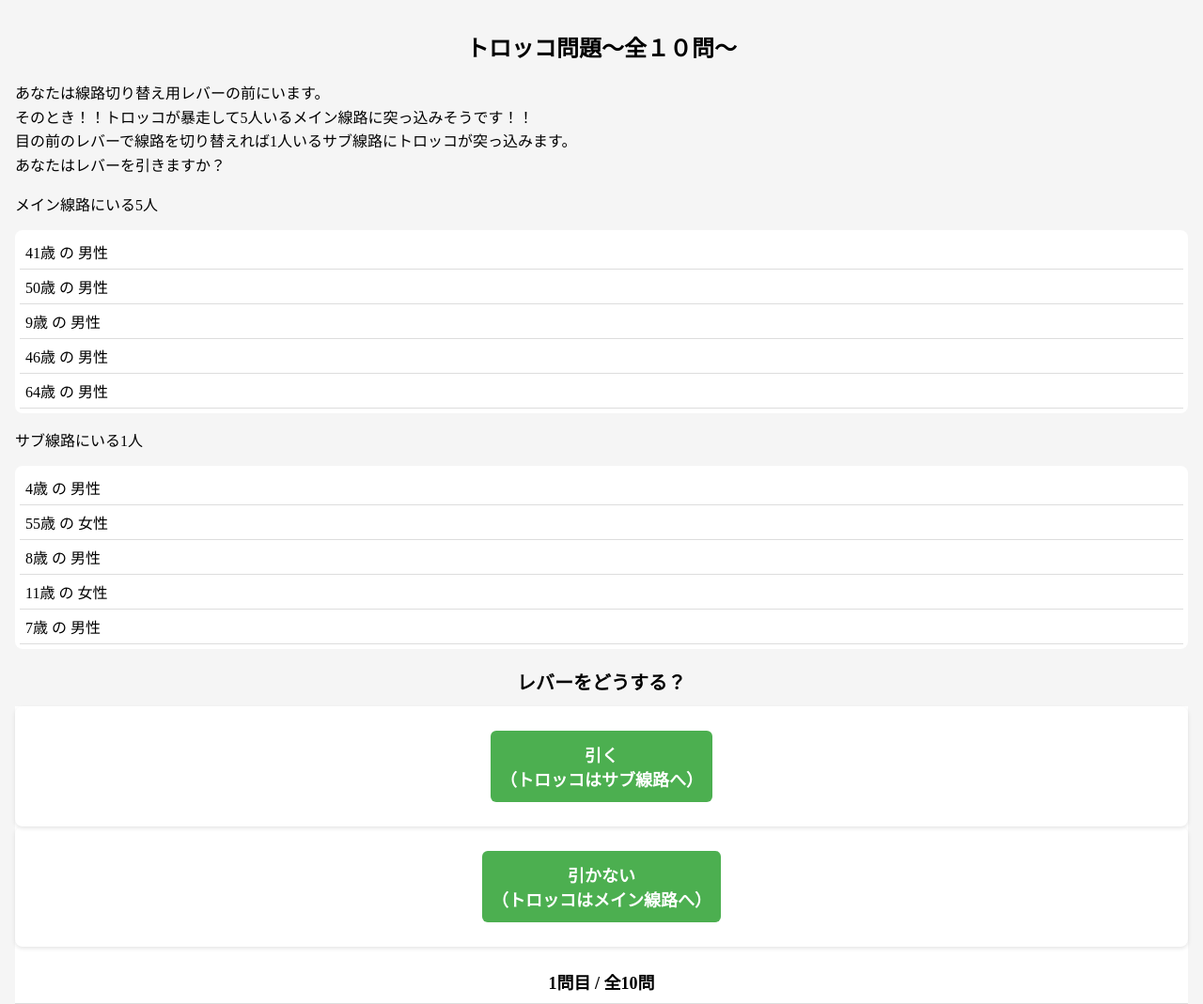
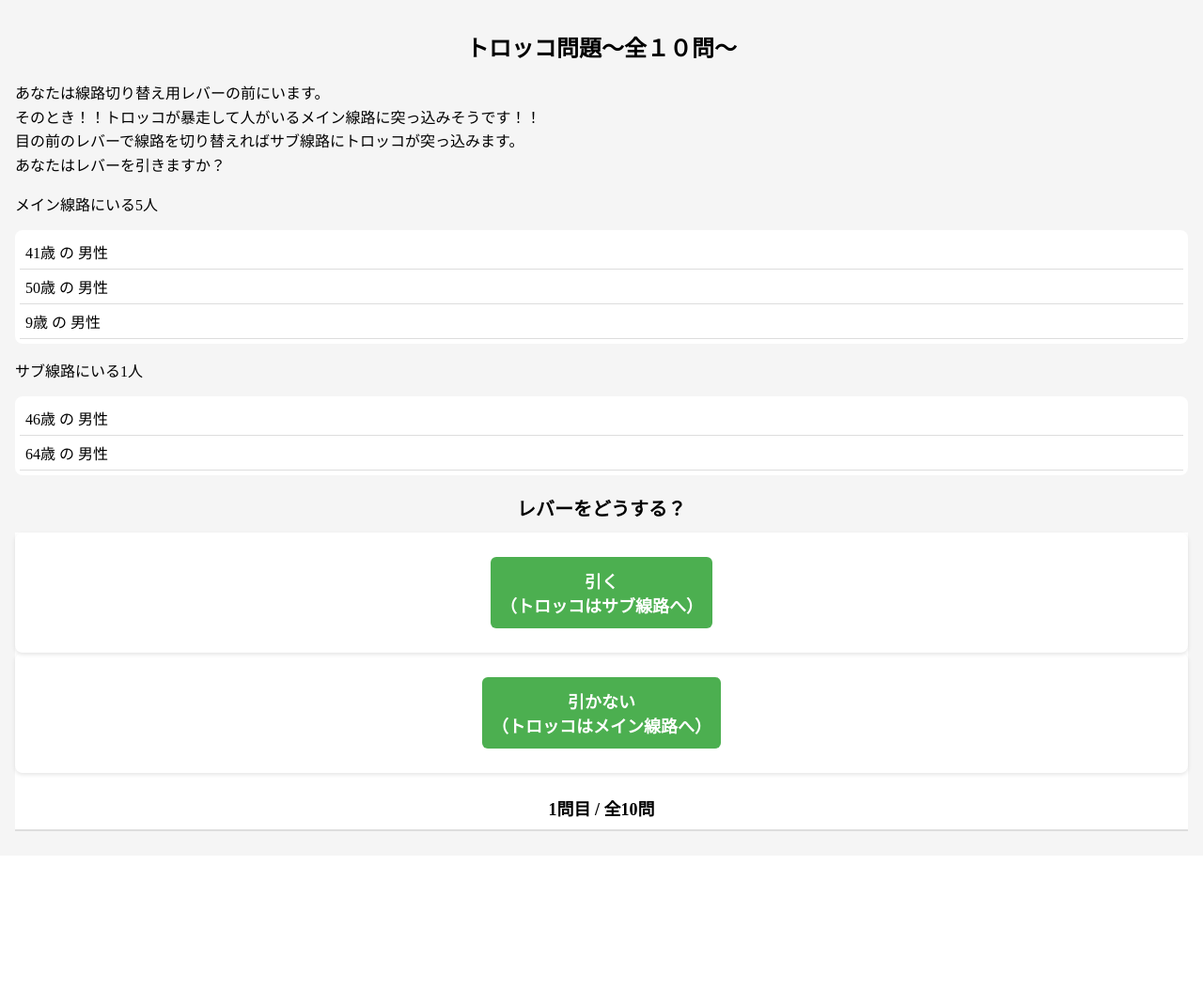
Before and after one commit to tanidashoya/trocco_game, a Flask app: page / in a window 1280 px wide. Shown: the top 1069 px of the page at 94% size. After the commit the page ends 885 px from the top, so only its background shows below. Run offline with Flask 3, Linux system fonts and the light colour scheme.

Commit message:
人数random化

```diff
--- a/app.py
+++ b/app.py
@@ -17,8 +17,8 @@ class Person:
         self.gender = gender
 
 gender_list = ["男性", "女性"]
-num_on_main_track = 5
-num_on_sub_track = 5
+num_on_main_track = rd.randint(1,5)
+num_on_sub_track = rd.randint(1,5)
 result = []
 
 #クッキーが残っていたら1回目は正常にできても2回目からはすぐにfinished.htmlにいってしまうためクッキーの初期化が必要
--- a/templates/index.html
+++ b/templates/index.html
@@ -12,8 +12,8 @@
   <!--問題文-->
   <p class="question">
     あなたは線路切り替え用レバーの前にいます。<br>
-    そのとき！！トロッコが暴走して5人いるメイン線路に突っ込みそうです！！<br>
-    目の前のレバーで線路を切り替えれば1人いるサブ線路にトロッコが突っ込みます。<br>
+    そのとき！！トロッコが暴走して人がいるメイン線路に突っ込みそうです！！<br>
+    目の前のレバーで線路を切り替えればサブ線路にトロッコが突っ込みます。<br>
     あなたはレバーを引きますか？
   </p>
 
```
